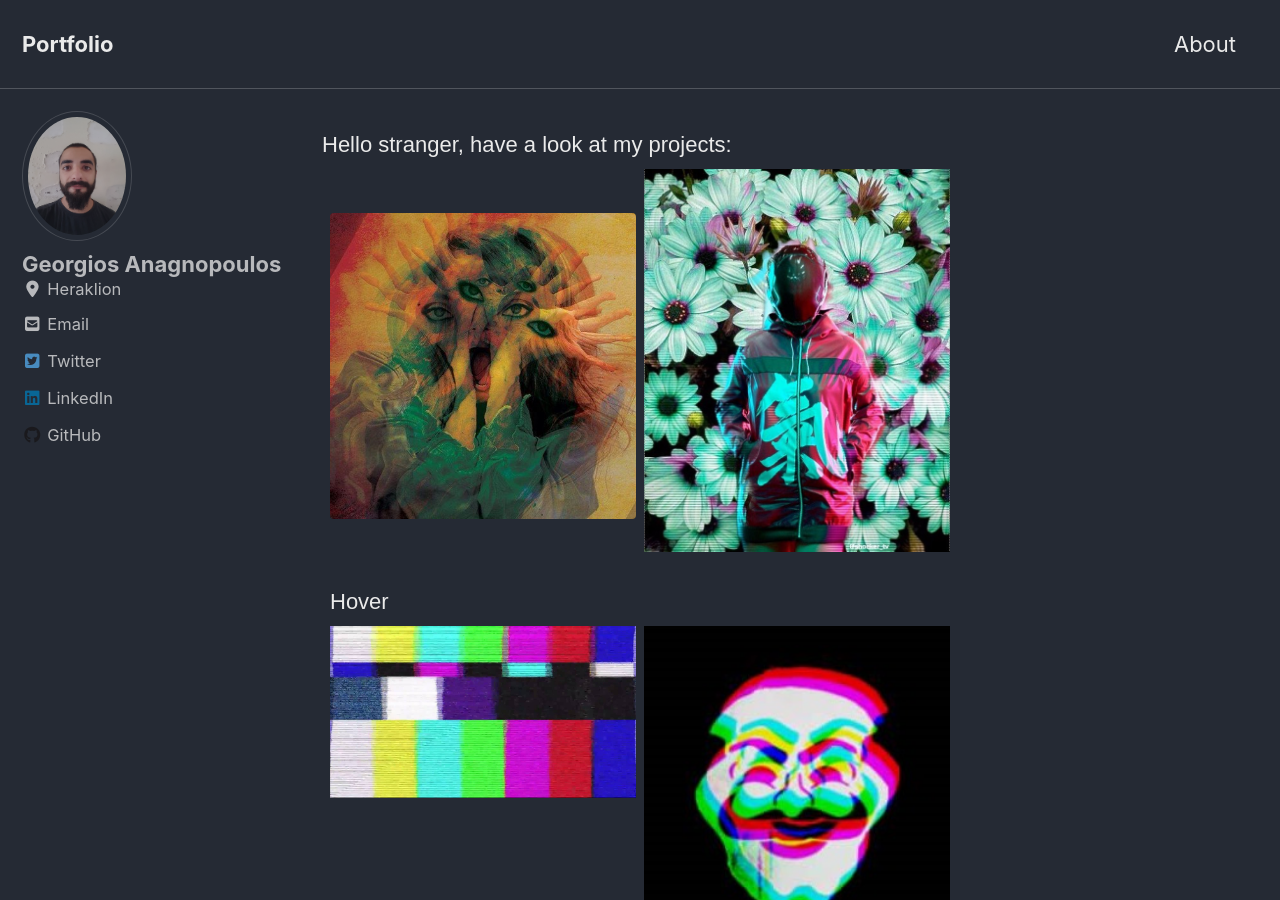
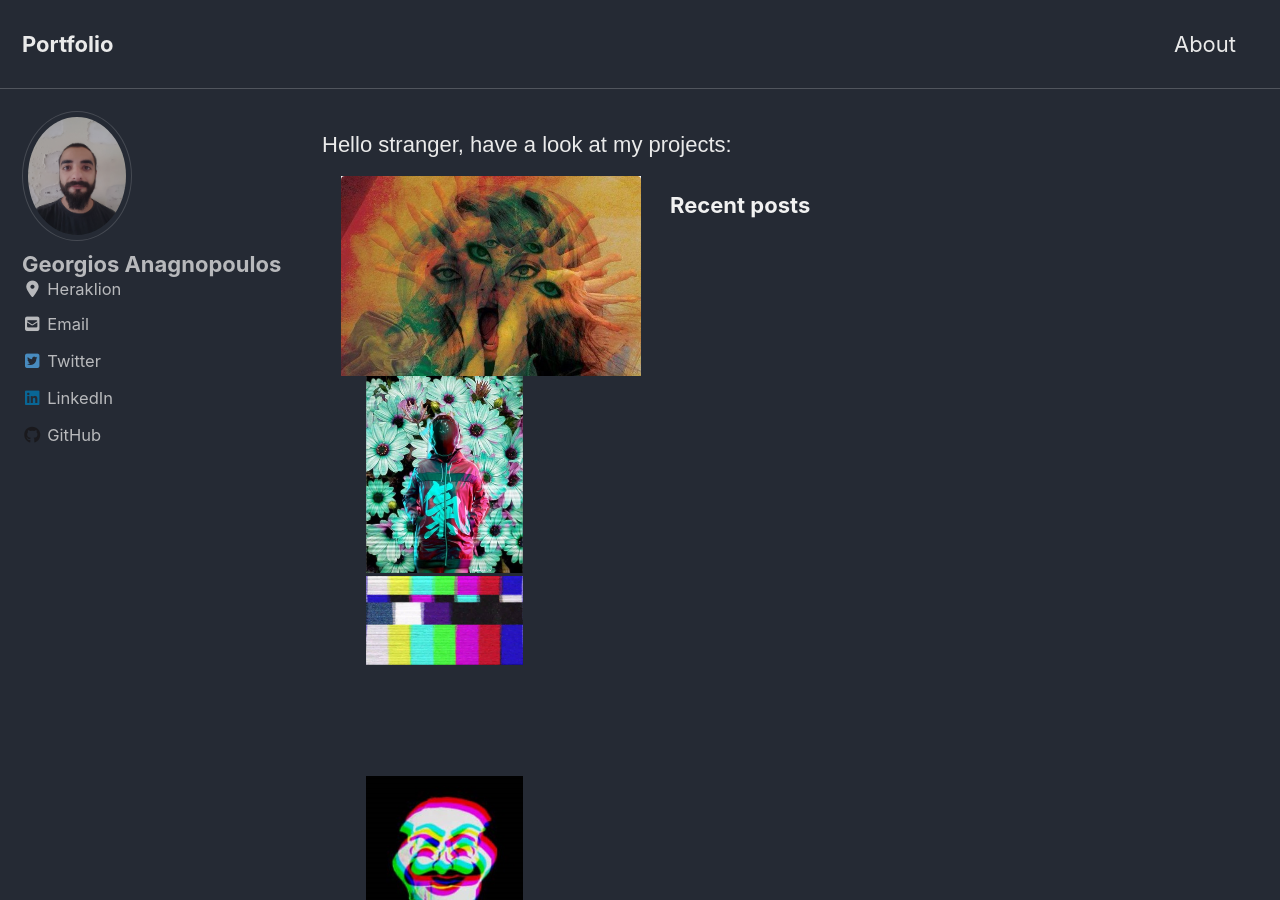
Before and after one commit to gganagno/gganagno.github.io, a Jekyll site: the page built from index.html, in a window 1280 px wide and 900 px high. Built offline with Jekyll 4.4.1, drawn with Linux system fonts in a browser that asks for light colours; cached includes are drawn as plain includes; nearby versions of some CDN libraries; the list of posts is cut into pages by our own code.

Commit message:
portfolio

```diff
--- a/index.html
+++ b/index.html
@@ -30,16 +30,27 @@
 
 /* Create four equal columns that sits next to each other */
 .column {
-  -ms-flex: 50%; /* IE10 */
-  flex: 50%;
-  max-width: 50%;
-  padding: 0 4px;
+	margin: 15px 15px 0;
+	padding: 0;
 }
-
-.column img {
-  margin-top: 8px;
-  vertical-align: middle;
-  width: 100%;
+.column:last-child {
+	padding-bottom: 60px;
+}
+.column::after {
+	content: '';
+	clear: both;
+	display: block;
+}
+.column div {
+	position: relative;
+	float: left;
+	width: 300px;
+	height: 200px;
+	margin: 0 0 0 25px;
+	padding: 0;
+}
+.column div:first-child {
+	margin-left: 0;
 }
 .column div span {
 	position: absolute;
@@ -58,6 +69,22 @@
 	transition: .3s ease-in-out;
 	opacity: 0;
 }
+figure {
+	width: 300px;
+	height: 200px;
+	margin: 0;
+	padding: 0;
+	background: #fff;
+	overflow: hidden;
+}
+figure:hover+span {
+	bottom: -36px;
+	opacity: 1;
+}
+
+
+
+/* Zoom In #1 */
 .hover01 figure img {
 	-webkit-transform: scale(1);
 	transform: scale(1);
@@ -68,6 +95,7 @@
 	-webkit-transform: scale(1.3);
 	transform: scale(1.3);
 }
+
 
 /* Responsive layout - makes a two column-layout instead of four columns */
 @media screen and (max-width: 1600px) {
@@ -93,6 +121,7 @@
 <div class="row">
 
   <div class="hover1 column">
+		<div>
     <figure><img src="/images/1.jpg" style="width:100%"></figure>
     <span>Hover</span>
   </div>
```
